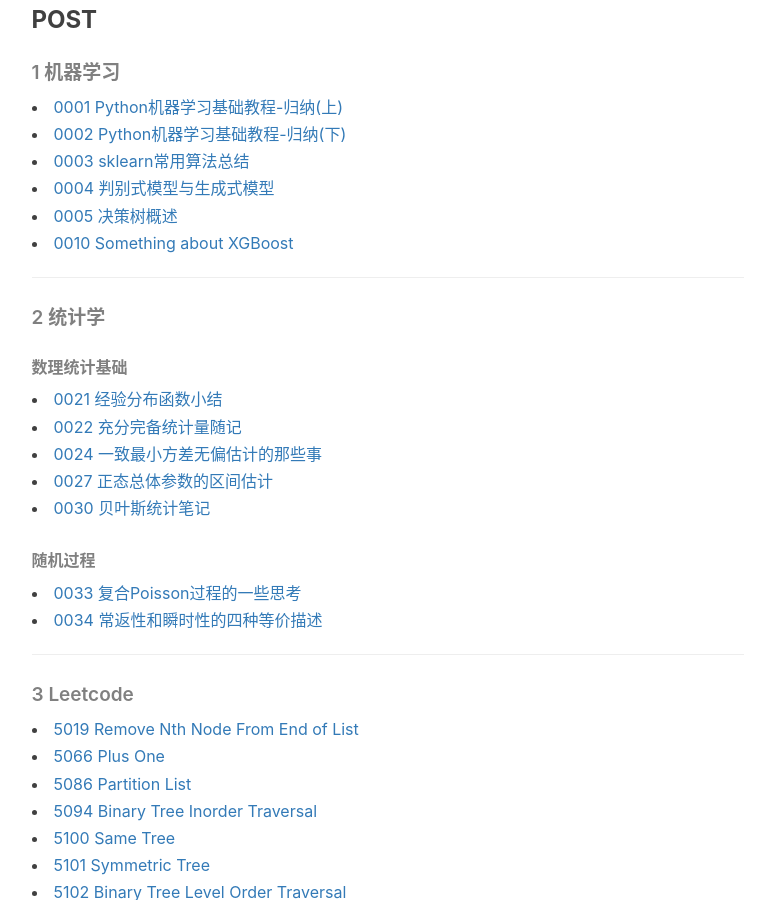
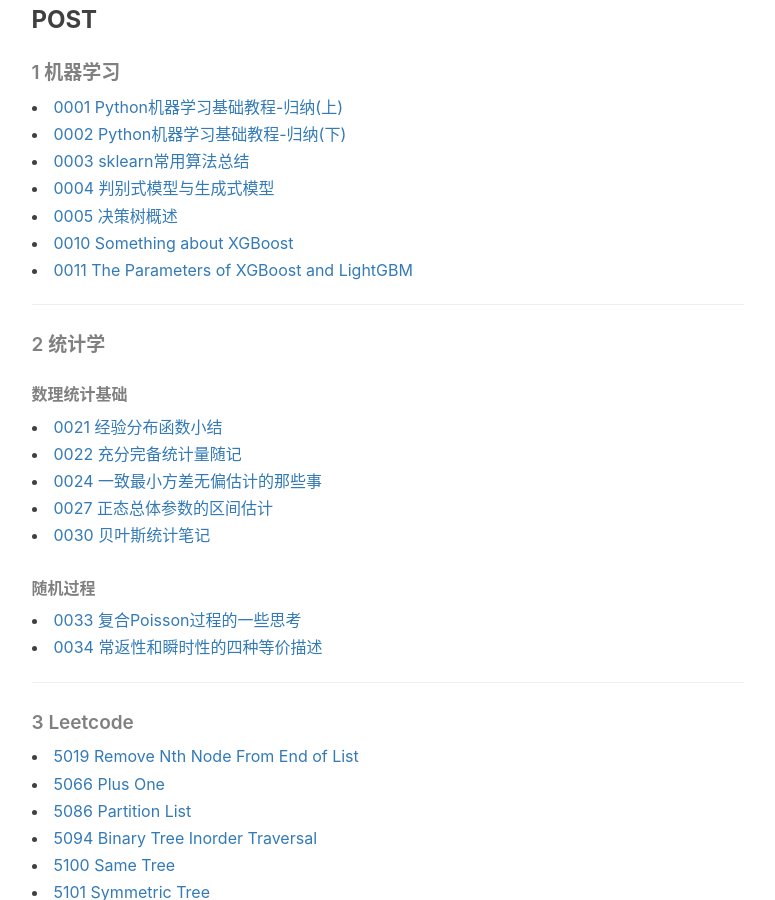
Before and after one commit to ZaccWu/ZaccWu.github.io, a Jekyll site: the page built from post list.html, in a window 1280 px wide and 900 px high, scrolled down 633 px. Shown: the whole window, without its empty margins (136-911 px from the left). Built offline with Jekyll 4.4.1, drawn with Linux system fonts in a browser that asks for light colours; nearby versions of some CDN libraries; comment, search, counter and statistics services are not loaded.

Commit message:
Update post list.html

```diff
--- a/post list.html
+++ b/post list.html
@@ -29,6 +29,7 @@ header-img: "img/hangzhou.jpg"
     <li><a href="https://tinky2013.github.io/2019/07/11/%E5%88%A4%E5%88%AB%E5%BC%8F%E6%A8%A1%E5%9E%8B%E4%B8%8E%E7%94%9F%E6%88%90%E5%BC%8F%E6%A8%A1%E5%9E%8B/">0004 判别式模型与生成式模型</a></li>
     <li><a href="https://tinky2013.github.io/2019/08/29/%E5%86%B3%E7%AD%96%E6%A0%91%E6%A6%82%E8%BF%B0/">0005 决策树概述</a></li>
     <li><a herf="https://tinky2013.github.io/2019/08/30/Something-about-XGBoost/">0010 Something about XGBoost</a></li>
+    <li><a herf="https://tinky2013.github.io/2019/08/31/The-Parameters-of-XGBoost-and-LightGBM/">0011 The Parameters of XGBoost and LightGBM</a></li>
 
     <hr>
     <h5>2 统计学</h5>
```
